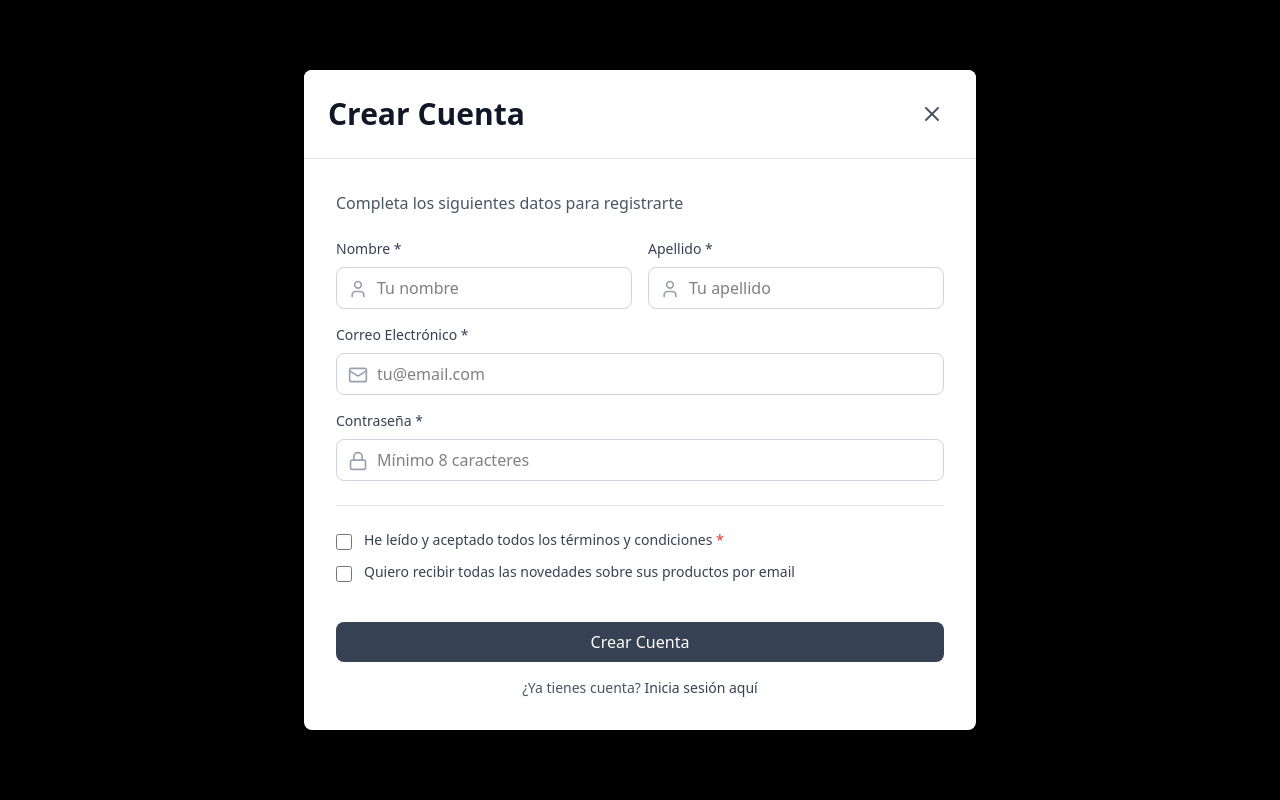
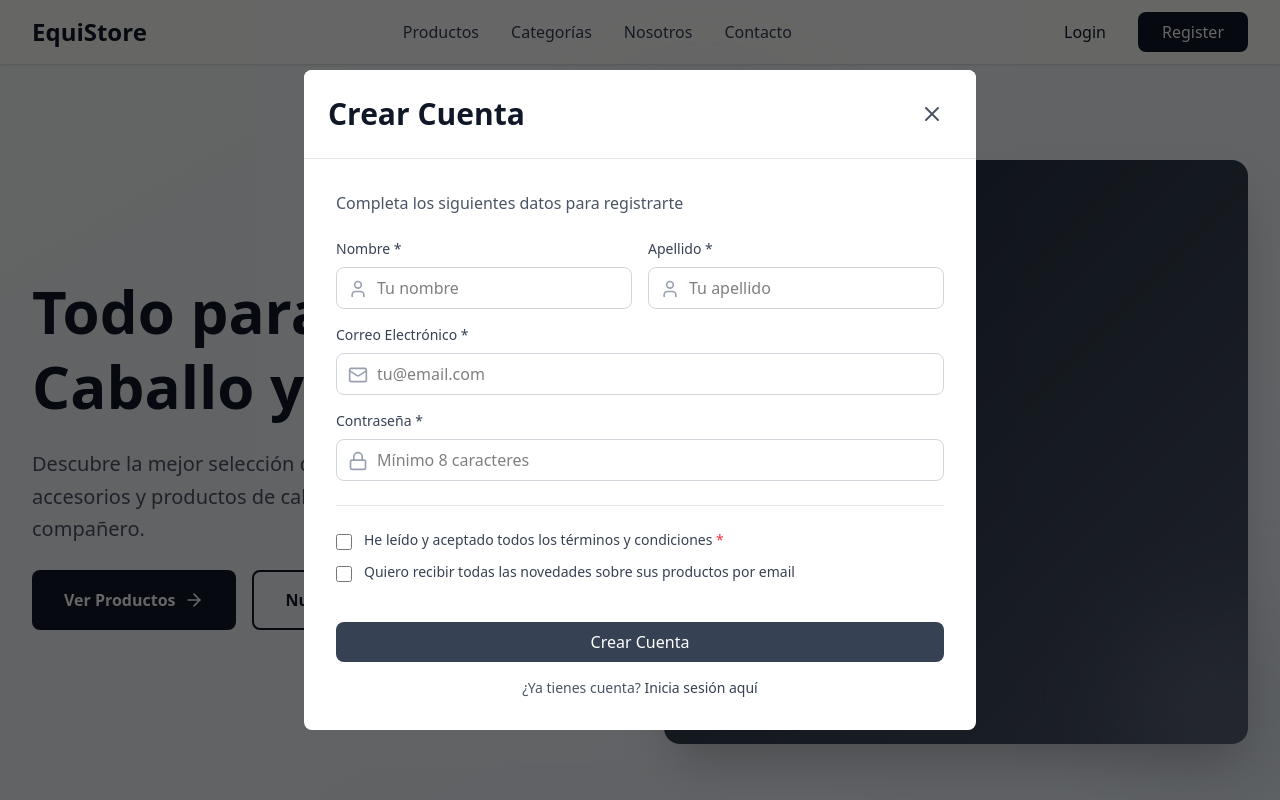
Before and after one commit to No-Country-simulation/-S02-26-Equipo-07, a React (Vite) app in the folder frontend/Equestrian e-commerce/: page / in a window 1280 px wide. Shown: the top 800 px of the page. Built offline with nearby package versions, Linux system fonts and the light colour scheme.

Commit message:
Login y Register popup

```diff
--- a/frontend/Equestrian e-commerce/src/App.tsx
+++ b/frontend/Equestrian e-commerce/src/App.tsx
@@ -12,16 +12,6 @@ function App() {
   const [registerOpen, setRegisterOpen] = useState(true);
   return (
     <div className="min-h-screen bg-linear-to-br from-amber-50 to-orange-50">
-      <header className="bg-white shadow-sm border-b border-gray-200">
-        <div className="max-w-7xl mx-auto px-4 sm:px-6 lg:px-8 py-6">
-          <h1 className="text-3xl font-bold text-gray-900">
-            Productos para jinetes y caballos
-          </h1>
-          <p className="text-gray-600 mt-2">
-            Encuentra el caballo perfecto para ti
-          </p>
-        </div>
-      </header>
       <main>
         <Routes>
           {/* Definimos qué componente se ve en la raíz */}
--- a/frontend/Equestrian e-commerce/src/components/Login.tsx
+++ b/frontend/Equestrian e-commerce/src/components/Login.tsx
@@ -29,14 +29,8 @@ const Login = ({ isOpen, onClose }: LoginProps) => {
   if (!isOpen) return null;
 
   return (
-    <div className="fixed inset-0 bg-black flex items-center justify-center z-50 p-4">
+    <div className="fixed inset-0 flex bg-gray-950/60 items-center justify-center z-50 p-4">
       <div className="bg-white rounded-lg max-w-4xl w-full max-h-[90vh] overflow-hidden">
-        <button
-          onClick={onClose}
-          className="absolute top-4 right-4 p-2 hover:bg-gray-100 rounded-lg transition-colors z-10"
-        >
-          <X size={24} className="text-gray-600" />
-        </button>
 
         <div className="grid grid-cols-1 md:grid-cols-2 h-full">
           <div className="md:block bg-linear-to-br from-gray-700 to-gray-800 p-8 flex flex-col justify-center">
@@ -52,6 +46,12 @@ const Login = ({ isOpen, onClose }: LoginProps) => {
           </div>
 
           <div className="p-8 flex flex-col justify-center">
+            <button
+              onClick={onClose}
+              className="absolute top-24 right-60 p-2 hover:bg-gray-100 rounded-lg transition-colors z-10"
+            >
+              <X size={24} className="text-gray-600" />
+            </button>
             <h1 className="text-3xl font-bold text-gray-900 mb-2">Iniciar Sesión</h1>
             <p className="text-gray-600 mb-6">Ingresa tus datos para continuar</p>
 
--- a/frontend/Equestrian e-commerce/src/components/Register.tsx
+++ b/frontend/Equestrian e-commerce/src/components/Register.tsx
@@ -44,7 +44,7 @@ const Register = ({ isOpen, onClose }: RegisterProps) => {
   if (!isOpen) return null;
 
   return (
-    <div className="fixed inset-0 bg-black bg-opacity-50 flex items-center justify-center z-50 p-4">
+    <div className="fixed inset-0 bg-black/60 flex items-center justify-center z-50 p-4">
       <div className="bg-white rounded-lg max-w-2xl w-full max-h-[90vh] overflow-y-auto">
         <div className="sticky top-0 bg-white flex items-center justify-between p-6 border-b border-gray-200">
           <h1 className="text-3xl font-bold text-gray-900">Crear Cuenta</h1>
--- a/frontend/Equestrian e-commerce/src/components/landing-components/Header.tsx
+++ b/frontend/Equestrian e-commerce/src/components/landing-components/Header.tsx
@@ -10,24 +10,24 @@ export default function Header({ onLoginClick, onRegisterClick }: HeaderProps) {
   const [isMenuOpen, setIsMenuOpen] = useState(false);
 
   return (
-    <header className="fixed w-full bg-white/95 backdrop-blur-sm shadow-sm z-50">
+    <header className="block w-full bg-white/95 backdrop-blur-sm shadow-sm z-50">
       <nav className="max-w-7xl mx-auto px-4 sm:px-6 lg:px-8">
         <div className="flex justify-between items-center h-16">
           <div className="flex items-center">
-            <span className="text-2xl font-bold text-amber-900">EquiStore</span>
+            <span className="text-2xl font-bold text-gray-900">EquiStore</span>
           </div>
 
           <div className="hidden md:flex items-center space-x-8">
-            <a href="#productos" className="text-gray-700 hover:text-amber-900 transition-colors">
+            <a href="#productos" className="text-gray-700 hover:text-gray-900 transition-colors duration-300">
               Productos
             </a>
-            <a href="#categorias" className="text-gray-700 hover:text-amber-900 transition-colors">
+            <a href="#categorias" className="text-gray-700 hover:text-gray-900 transition-colors duration-300">
               Categorías
             </a>
-            <a href="#nosotros" className="text-gray-700 hover:text-amber-900 transition-colors">
+            <a href="#nosotros" className="text-gray-700 hover:text-gray-900 transition-colors duration-300">
               Nosotros
             </a>
-            <a href="#contacto" className="text-gray-700 hover:text-amber-900 transition-colors">
+            <a href="#contacto" className="text-gray-700 hover:text-gray-900 transition-colors duration-300">
               Contacto
             </a>
           </div>
@@ -35,13 +35,13 @@ export default function Header({ onLoginClick, onRegisterClick }: HeaderProps) {
           <div className="hidden md:flex items-center space-x-4">
             <button
               onClick={onLoginClick}
-              className="px-4 py-2 text-amber-900 hover:text-amber-700 transition-colors font-medium"
+              className="px-4 py-2 text-gray-900 hover:text-gray-500 cursor-pointer transition-colors font-medium duration-300"
             >
               Login
             </button>
             <button
               onClick={onRegisterClick}
-              className="px-6 py-2 bg-amber-900 text-white rounded-lg hover:bg-amber-800 transition-colors font-medium"
+              className="px-6 py-2 bg-gray-900 text-white rounded-lg hover:bg-gray-700 cursor-pointer transition-colors font-medium duration-300"
             >
               Register
             </button>
@@ -59,38 +59,38 @@ export default function Header({ onLoginClick, onRegisterClick }: HeaderProps) {
           <div className="md:hidden py-4 space-y-4">
             <a
               href="#productos"
-              className="block text-gray-700 hover:text-amber-900 transition-colors"
+              className="block text-gray-700 hover:text-gray-900 transition-colors duration-300"
             >
               Productos
             </a>
             <a
               href="#categorias"
-              className="block text-gray-700 hover:text-amber-900 transition-colors"
+              className="block text-gray-700 hover:text-gray-900 transition-colors duration-300"
             >
               Categorías
             </a>
             <a
               href="#nosotros"
-              className="block text-gray-700 hover:text-amber-900 transition-colors"
+              className="block text-gray-700 hover:text-gray-900 transition-colors duration-300"
             >
               Nosotros
             </a>
             <a
               href="#contacto"
-              className="block text-gray-700 hover:text-amber-900 transition-colors"
+              className="block text-gray-700 hover:text-gray-900 transition-colors duration-300"
             >
               Contacto
             </a>
             <div className="flex flex-col space-y-2 pt-4 border-t">
               <button
                 onClick={onLoginClick}
-                className="px-4 py-2 text-amber-900 border border-amber-900 rounded-lg hover:bg-amber-50 transition-colors font-medium"
+                className="px-4 py-2 text-gray-900 border border-gray-900 rounded-lg hover:bg-amber-50 transition-colors font-medium"
               >
                 Login
               </button>
               <button
                 onClick={onRegisterClick}
-                className="px-4 py-2 bg-amber-900 text-white rounded-lg hover:bg-amber-800 transition-colors font-medium"
+                className="px-4 py-2 bg-gray-900 text-white rounded-lg hover:bg-gray-800 transition-colors font-medium"
               >
                 Register
               </button>
--- a/frontend/Equestrian e-commerce/src/components/landing-components/Hero.tsx
+++ b/frontend/Equestrian e-commerce/src/components/landing-components/Hero.tsx
@@ -2,38 +2,38 @@ import { ArrowRight } from 'lucide-react';
 
 export default function Hero() {
   return (
-    <section className="pt-24 pb-16 px-4 sm:px-6 lg:px-8 bg-linear-to-br from-amber-50 to-orange-50">
+    <section className="pt-24 pb-16 px-4 sm:px-6 lg:px-8 bg-linear-to-br from-gray-50 to-blue-50">
       <div className="max-w-7xl mx-auto">
         <div className="grid md:grid-cols-2 gap-12 items-center">
           <div className="space-y-6">
             <h1 className="text-5xl md:text-6xl font-bold text-gray-900 leading-tight">
               Todo para tu{' '}
-              <span className="text-amber-900">Caballo</span> y{' '}
-              <span className="text-amber-900">Jinete</span>
+              <span className="text-gray-900">Caballo</span> y{' '}
+              <span className="text-gray-900">Jinete</span>
             </h1>
             <p className="text-xl text-gray-600 leading-relaxed">
               Descubre la mejor selección de equipamiento ecuestre, accesorios y productos
               de calidad profesional para ti y tu compañero.
             </p>
             <div className="flex flex-col sm:flex-row gap-4">
-              <button className="px-8 py-4 bg-amber-900 text-white rounded-lg hover:bg-amber-800 transition-all transform hover:scale-105 font-semibold flex items-center justify-center gap-2">
+              <button className="px-8 py-4 bg-gray-900 text-white rounded-lg hover:bg-gray-800 transition-all transform hover:scale-105 font-semibold flex items-center justify-center gap-2">
                 Ver Productos
                 <ArrowRight size={20} />
               </button>
-              <button className="px-8 py-4 border-2 border-amber-900 text-amber-900 rounded-lg hover:bg-amber-50 transition-colors font-semibold">
+              <button className="px-8 py-4 border-2 border-gray-900 text-gray-900 rounded-lg hover:bg-gray-50 transition-colors font-semibold">
                 Nuestro Catálogo
               </button>
             </div>
           </div>
 
           <div className="relative">
-            <div className="aspect-square rounded-2xl bg-linear-to-br from-amber-800 to-amber-600 shadow-2xl overflow-hidden">
+            <div className="aspect-square rounded-2xl bg-linear-to-br from-gray-800 to-gray-600 shadow-2xl overflow-hidden">
               <div className="absolute inset-0 flex items-center justify-center text-white text-6xl opacity-20">
-                🐴
+
               </div>
             </div>
-            <div className="absolute -bottom-6 -right-6 w-32 h-32 bg-orange-400 rounded-full blur-3xl opacity-50"></div>
-            <div className="absolute -top-6 -left-6 w-32 h-32 bg-amber-400 rounded-full blur-3xl opacity-50"></div>
+            <div className="absolute -bottom-6 -right-6 w-32 h-32 bg-gray-400 rounded-full blur-3xl opacity-50"></div>
+            <div className="absolute -top-6 -left-6 w-32 h-32 bg-gray-400 rounded-full blur-3xl opacity-50"></div>
           </div>
         </div>
       </div>
--- a/frontend/Equestrian e-commerce/src/pages/landing.tsx
+++ b/frontend/Equestrian e-commerce/src/pages/landing.tsx
@@ -1,21 +1,24 @@
+import { useState } from 'react';
 import Header from '../components/landing-components/Header';
 import Hero from '../components/landing-components/Hero';
 import Categories from '../components/landing-components/Categories';
 import Features from '../components/landing-components/Features';
 import Footer from '../components/Footer';
+import Login from '../components/Login'
+import Register from '../components/Register'
 
 function Landing() {
-  const handleLogin = () => {
-    console.log('Login clicked');
-  };
 
-  const handleRegister = () => {
-    console.log('Register clicked');
-  };
+
+  const [isLoginOpen, setIsLoginOpen] = useState(false);
+  const [isRegisterOpen, setIsRegisterOpen] = useState(false);
 
   return (
     <div className="min-h-screen">
-      <Header onLoginClick={handleLogin} onRegisterClick={handleRegister} />
+      <Header onLoginClick={() => setIsLoginOpen(true)}
+        onRegisterClick={() => setIsRegisterOpen(true)} />
+        <Login isOpen={isLoginOpen} onClose={() => setIsLoginOpen(false)} />
+        <Register isOpen={isRegisterOpen} onClose={() => setIsRegisterOpen(false)} />
       <Hero />
       <Categories />
       <Footer />
```
Also changed, not shown: frontend/Equestrian e-commerce/src/components/landing-components/Features.tsx (+13 -13 lines).
